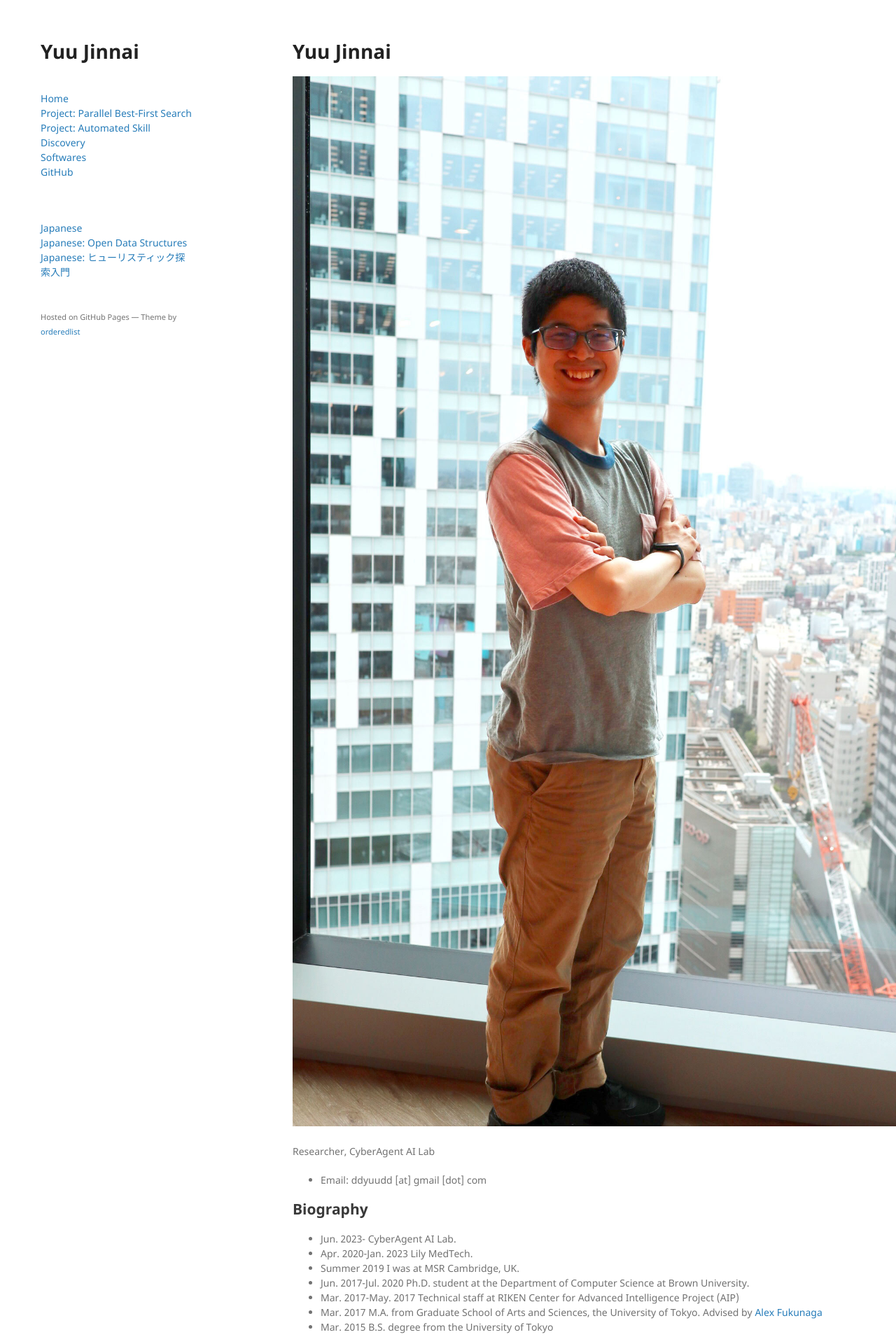
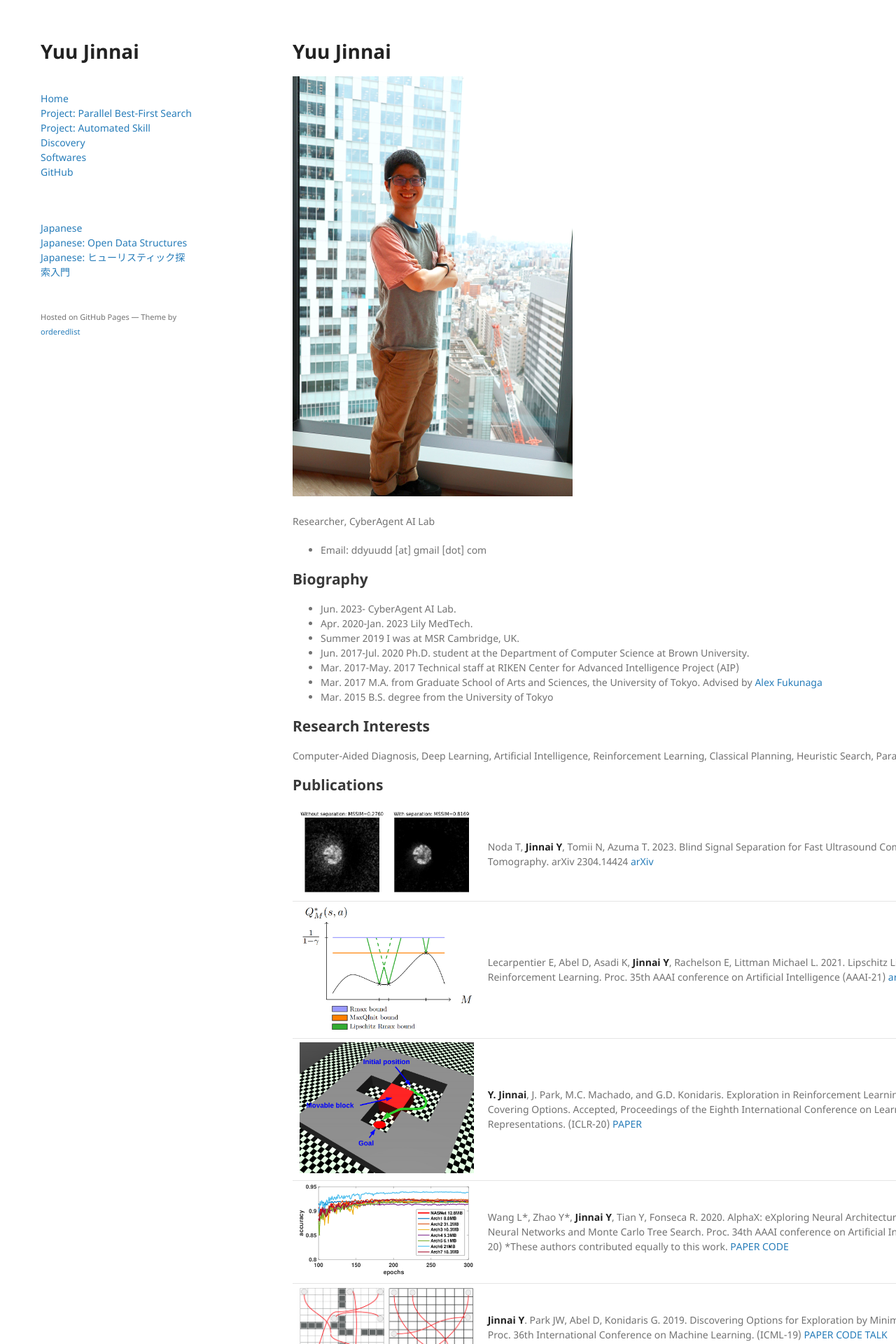
Before and after one commit to jinnaiyuu/jinnaiyuu.github.io, a Jekyll site: the page built from index.md, in a window 1280 px wide. Shown: the top 1920 px of the page at 70% size. Built offline with Jekyll 4.4.1, drawn with Linux system fonts in a browser that asks for light colours; our own code applies the rules of GitHub Pages for plain Markdown files.

Commit message:
fixed image size

```diff
--- a/index.md
+++ b/index.md
@@ -1,5 +1,5 @@
 # Yuu Jinnai
-![my photo](../images/2.jpg)
+<img src="../images/2.jpg" width="400">
 
 Researcher, CyberAgent AI Lab
 
```
Also changed, not shown: ja/index.md (+1 -1 lines).
